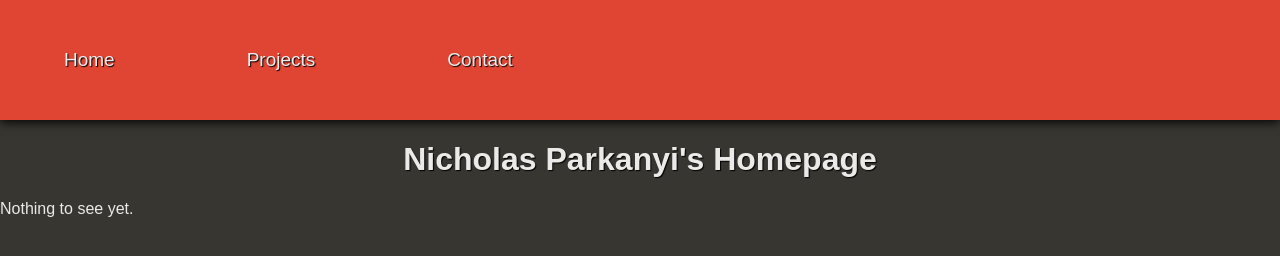
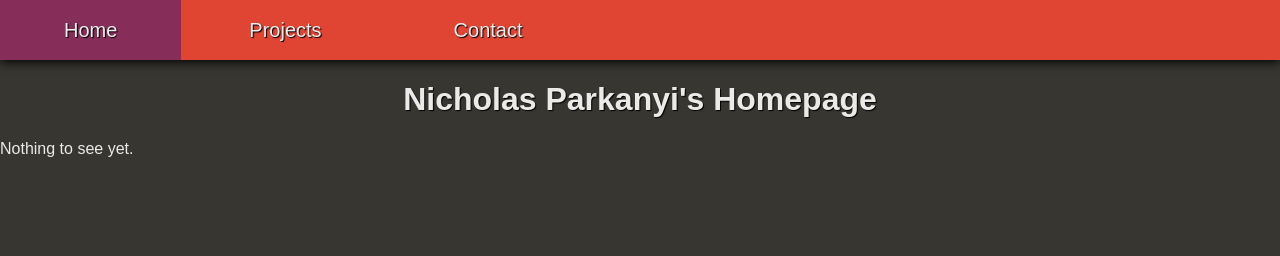
Before and after one commit to nparkanyi/nparkanyi.github.io, a plain HTML site: page index.html in a window 1280 px wide. Drawn offline with Linux system fonts and the light colour scheme; a web font is replaced by a local one.

Commit message:
hoverover

```diff
--- a/style.css
+++ b/style.css
@@ -23,7 +23,7 @@ p {
   top: 0px;
   margin: 0px;
   box-shadow: 0px 2px 10px black;
-  min-height:70px;
+  min-height:60px;
 }
 
 #menuBarNav ul {
@@ -38,9 +38,13 @@ p {
   margin: 0;
   padding-right: 5%;
   padding-left: 5%;
-  padding-top: 25px;
-  padding-bottom: 25px;
-  height: 70px;
+  padding-top: 20px;
+  padding-bottom: 20px;
+  height: 20px;
+}
+
+#menuBarNav ul li:hover {
+  background-color: #872d5a;
 }
 
 #menuBarNav ul li a {
@@ -48,6 +52,6 @@ p {
   text-decoration: none;
   text-shadow: 1px 1px 1px black;
   text-align:center;
-  line-height: 70px;
-  font-size: 19px;
+  line-height: 20px;
+  font-size: 20px;
 }
```
